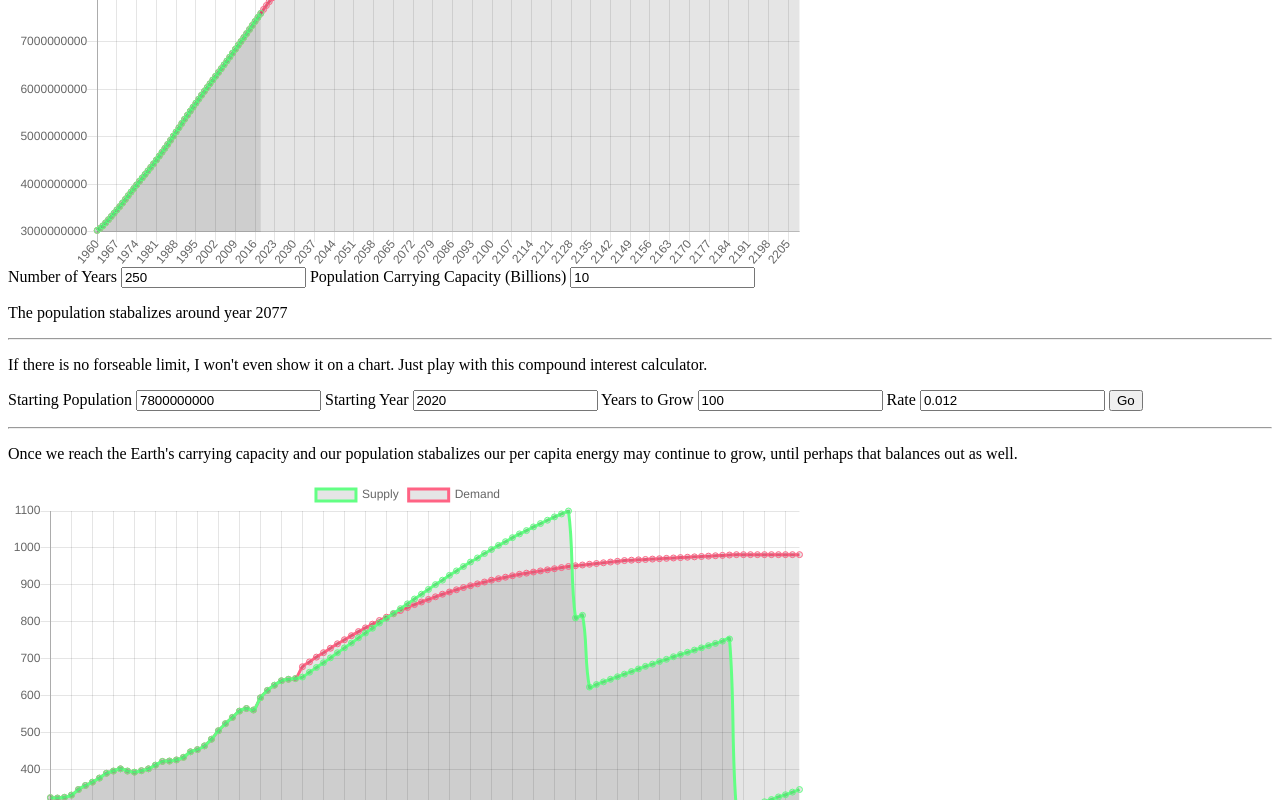
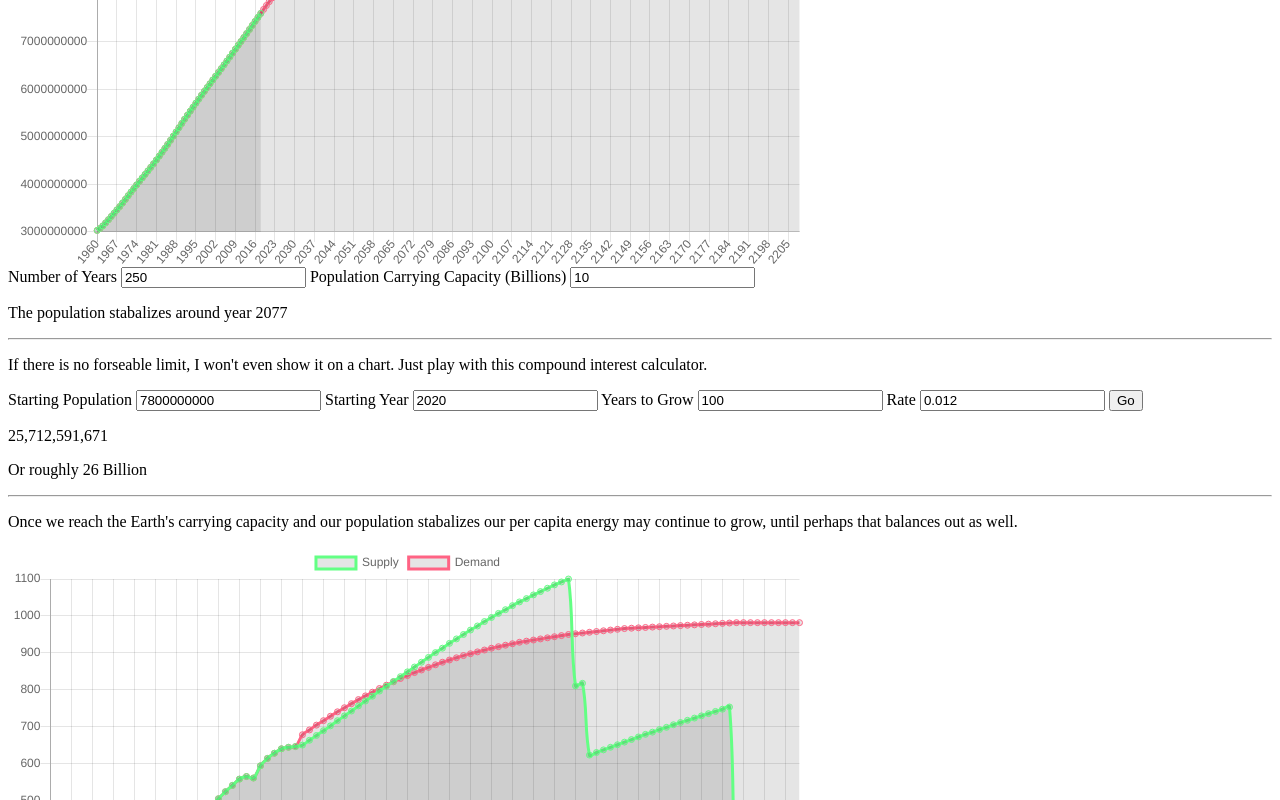
Before and after one commit to asoback/Limits-To-Energy-Growth, a website with bundled scripts: page index.html in a window 1280 px wide. Both pictures are taken after a click on the button "Go". Shown: the part 2139-2939 px from the top of the page. Built offline with nearby package versions, Linux system fonts and the light colour scheme.

Commit message:
finished compound interest calc for population

```diff
--- a/index.html
+++ b/index.html
@@ -94,11 +94,12 @@
 				<label for="compoundYearsToGrow">Years to Grow</label>
 				<input id="compoundYearsToGrow" type="number" value="100">
 				<label for="compoundRate">Rate</label>
-				<input id="compoundRate" type="number" value="0.012">
-				<button id="compountSubmit">Go</button>
+				<input id="compoundRate" type="number" value="0.012" step=".001">
+				<button id="compoundSubmit">Go</button>
 			</div>
 			<div>
 				<p id="compoundOutput"></p>
+				<p id="compoundDescription"></p>
 			</div>
 			<hr>
 		</div>
--- a/index.js
+++ b/index.js
@@ -548,6 +548,69 @@ pop_num_years_input.onchange = recalculate_pop_predictions;
 pop_carrying_cap_input.onchange = recalculate_pop_predictions;
 
 
+// Compount interest
+// Bind Elements
+    const compoundStartPop = document.getElementById("compoundStartPop");
+    const compoundYear = document.getElementById("compoundYear");
+    const compoundYearsToGrow = document.getElementById("compoundYearsToGrow");
+    const compoundRate = document.getElementById("compoundRate");
+    const compountSubmit = document.getElementById("compoundSubmit");
+    const compoundOutput = document.getElementById("compoundOutput");
+    const compoundDescription = document.getElementById("compoundDescription");
+
+const simple_interest_function = (startPop,
+        startYear,
+        yearsToGrow,
+        compoundRate) => {
+        console.log('In the function');
+        console.log(Number(yearsToGrow));
+        const power = Number(yearsToGrow);
+        const fullCompoundRate = 1 + Number(compoundRate);
+        const rateToPower = Math.pow(fullCompoundRate, power);
+        console.log("rate", fullCompoundRate);
+        console.log("power", power);
+        console.log("rate to power",rateToPower);
+        const finalAmount = Number(startPop) * rateToPower;
+        return Math.round(finalAmount);
+    };
+
+const int_to_string = (num) => {
+    if (num > QUAD) {
+        const reduce = Math.round(num/QUAD);
+        return reduce + ' Quadrillion';
+    } else if (num > TRILLION) {
+        const reduce = Math.round(num/TRILLION);
+        return reduce + ' Trillion';
+    } else if (num > BILLION) {
+        const reduce = Math.round(num/BILLION);
+        return reduce + ' Billion';
+    } else {
+        const reduce = Math.round(num/MILLION);
+        return reduce + ' Million';
+    }
+};
+
+const number_with_commas = (num) => {
+    let x = num.toString();
+    const pattern = /(-?\d+)(\d{3})/;
+    while (pattern.test(x))
+        x = x.replace(pattern, "$1,$2");
+    return x;
+};
+
+compoundSubmit.onclick = () => {
+    const final_pop = simple_interest_function(
+            compoundStartPop.value,
+            compoundYear.value,
+            compoundYearsToGrow.value,
+            compoundRate.value
+    );
+
+    compoundOutput.textContent = number_with_commas(final_pop);
+    compoundDescription.textContent = 'Or roughly ' + int_to_string(final_pop);
+};
+
+
 //
 // Per Capita Energy Consumption
 //
```
